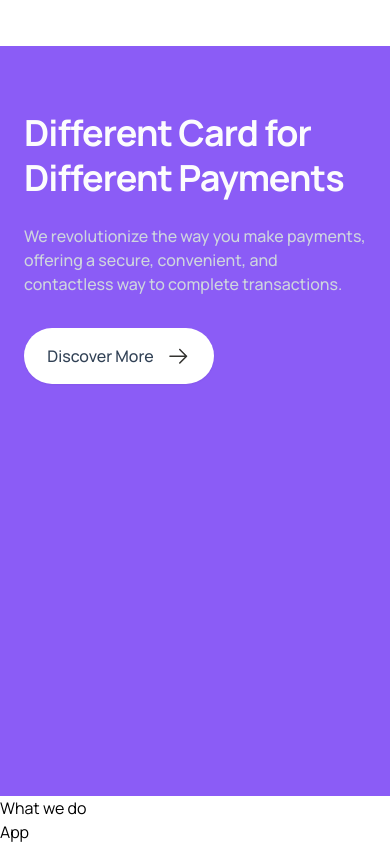
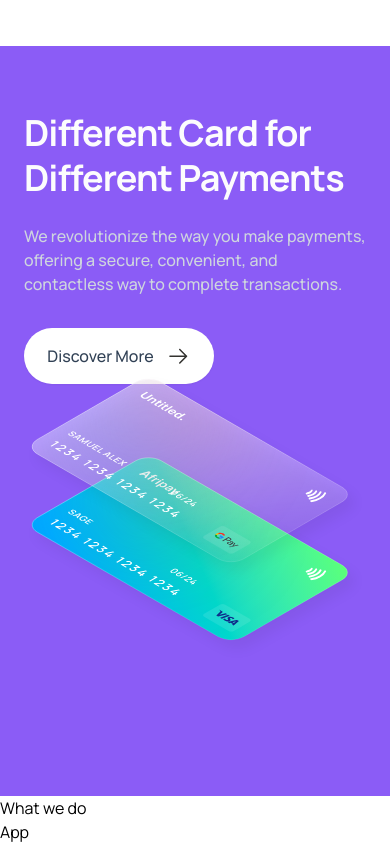
Before and after one commit to AbayTesfaye/Mediprime, a React (Vite) app: page / in a window 390 px wide. Shown: the part 4244-5088 px from the top of the page. Built offline with nearby package versions, Linux system fonts and the light colour scheme.

Commit message:
Display cards on cta component

```diff
--- a/src/components/first-cta.tsx
+++ b/src/components/first-cta.tsx
@@ -1,8 +1,8 @@
 import arrow from "../assets/arrow.svg";
-import cardOne from "../assets/cardOne.svg";
-import cardTwo from "../assets/cardTwo.svg";
-import cardThree from "../assets/cardThree.svg";
-import cardFour from "../assets/cardFour.svg";
+import cardOne from "../assets/card-one.svg";
+import cardTwo from "../assets/card-two.svg";
+import cardThree from "../assets/card-three.svg";
+import cardFour from "../assets/card-four.svg";
 import shadow from "../assets/shadow.svg";
 import {motion} from "framer-motion"
 const FirstCTA = () => {
@@ -70,6 +70,44 @@ const FirstCTA = () => {
             <img src={arrow} alt="" className="group-hover:invert z-10"/>
           </motion.button>
         </div>
+        <div>
+          <motion.img
+          initial ={{opacity:0, y:250}}
+          whileInView ={{
+            opacity:1,
+            y:0,
+            transition:{
+              type:"spring",
+              damping:40,
+              stiffness:160,
+              mass:1,
+              delay:0.2,
+            }
+          }}
+          viewport={{
+            amount:"some",
+            once: true
+          }}
+           src={cardFour} alt="" className="z-[12] lg:-translate-y-0 xl:tranlate-y-[250px] "/>
+            <motion.img
+          initial ={{opacity:0, y:-130}}
+          whileInView ={{
+            opacity:1,
+            y:-290,
+            transition:{
+              type:"spring",
+              damping:40,
+              stiffness:160,
+              mass:1,
+              delay:0.2,
+            }
+          }}
+          viewport={{
+            amount:"some",
+            once: true
+          }}
+           src={cardThree} alt="" className="rotate -[-30deg] z-[11] lg:-translate-y-[290px] xl:-tranlate-y-[130px] "/>
+        </div>
       </div>
     </section>
   );
```
